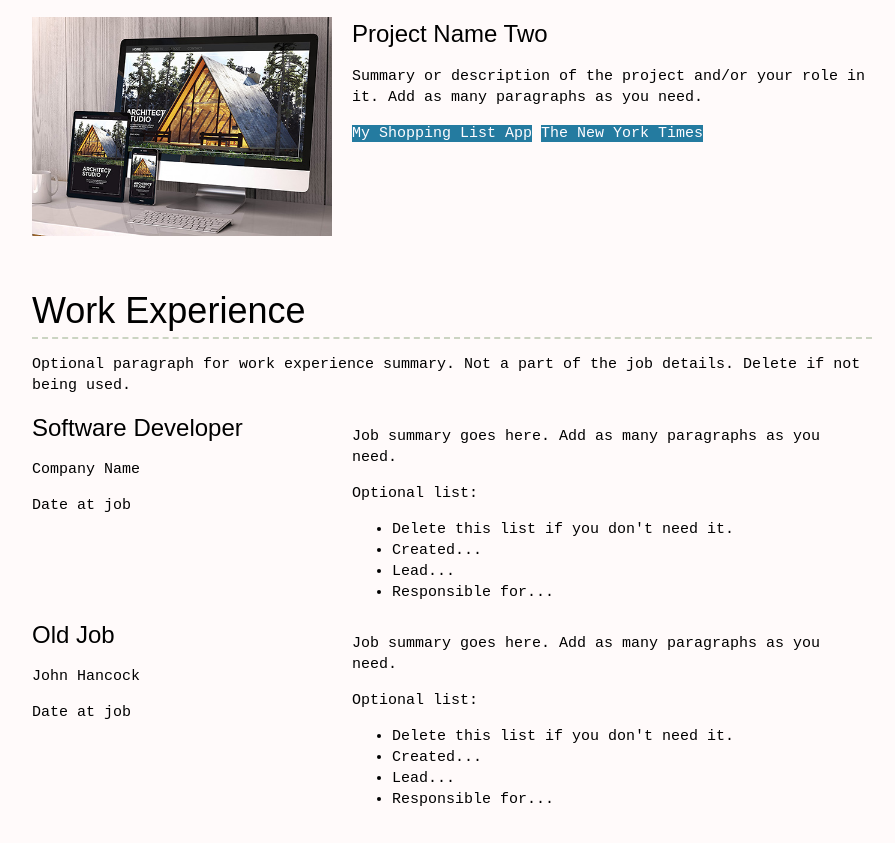
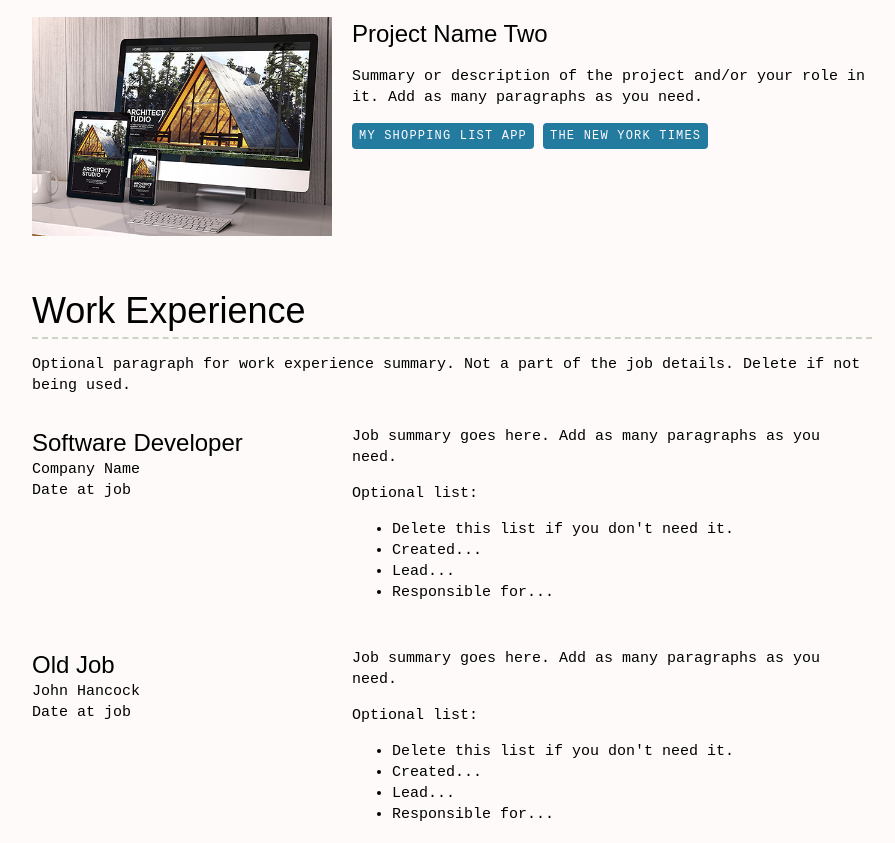
Before and after one commit to ryanbcommits/personal-site, a plain HTML site: page resume.html in a window 1280 px wide. Shown: the part 960-1803 px from the top of the page, without its empty margins (188-1083 px from the left). Drawn offline with Linux system fonts and the light colour scheme; a web font is replaced by a local one.

Commit message:
Added margin spacing with class name additions to css applied specifically to paragraphs.

```diff
--- a/css/styles.css
+++ b/css/styles.css
@@ -76,6 +76,13 @@ footer a:hover {
     background-color: #247ba0ff;
     color: #fffcffff;
     text-decoration: none;
+    text-transform: uppercase;
+    font-size: 1.2rem; /*makes the text smaller than the paragraph text*/
+    display: inline-block;
+    padding: 7px;
+    letter-spacing: 0.1em;
+    line-height: 1;
+    border-radius: 4px;
 }
 
 .content-wrapper {
@@ -120,6 +127,7 @@ footer a:hover {
     position: fixed;
     top: 5px;
     left: 5px;
+    font-size: 1.5rem;
 }
 
 /* Profile
@@ -144,10 +152,24 @@ footer a:hover {
     display: grid;
     grid-template-columns: 300px 1fr;
     column-gap: 20px;
+    margin: 30px 0;
 }
+.work-details p {
+    margin: 0;
+}
+.work-summary p:first-child {
+    margin-top: 0;
+}
+
 
 /* Education
 -------------------------------------*/
+.education-item {
+    margin: 30px 0;
+}
+.education-item p {
+    margin: 0;
+}
 
 /* FOOTER
 -------------------------------------*/
```
